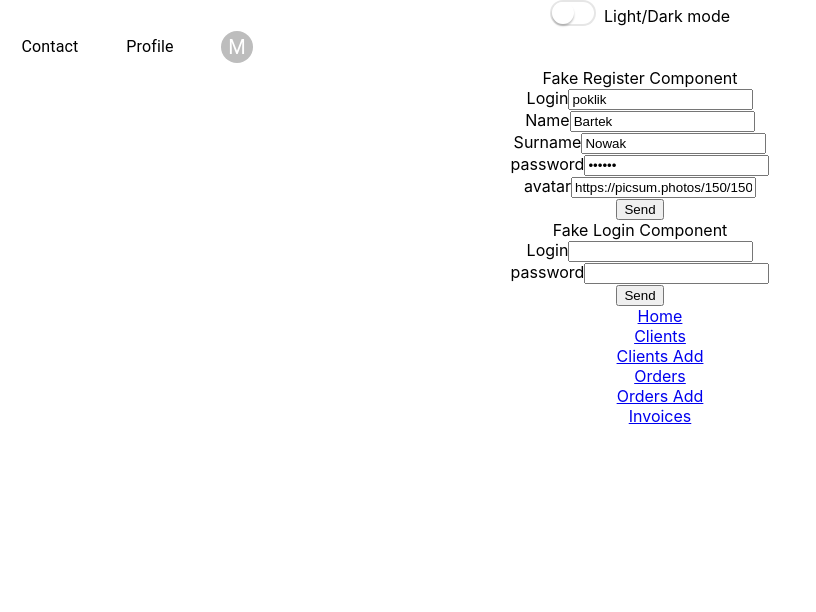
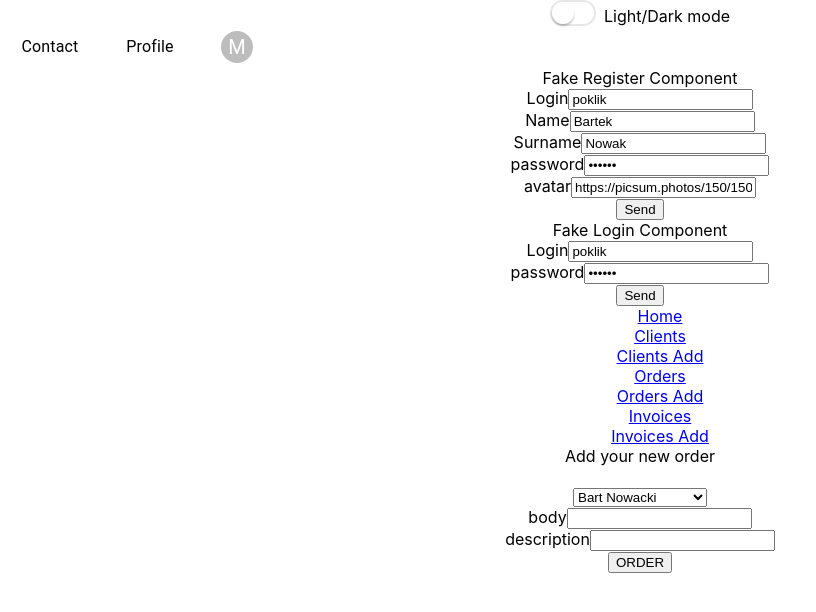
Before and after one commit to nowackibartosz/CRUD-app, a React (Create React App) app: page /invocies/add in a window 1280 px wide. Shown: the top 612 px of the page, without its empty margins (0-816 px from the left). Built offline with nearby package versions, Linux system fonts and the light colour scheme; data requests are answered from the project's data file.

Commit message:
invociesAdd

```diff
--- a/db.json
+++ b/db.json
@@ -65,51 +65,8 @@
       "imageURL": "imageimage",
       "number": "8888",
       "id": 6
-    },
-    {
-      "name": "test",
-      "surname": "test",
-      "street": "tetett",
-      "code": "45-988",
-      "city": "test",
-      "region": "test",
-      "imageURL": "testetss",
-      "number": "23444",
-      "id": 7
-    },
-    {
-      "name": "test",
-      "surname": "test",
-      "street": "tetett",
-      "code": "45-988",
-      "city": "test",
-      "region": "test",
-      "imageURL": "testetss",
-      "number": "23444",
-      "id": 8
-    },
-    {
-      "name": "test",
-      "surname": "test",
-      "street": "tetett",
-      "code": "45-988",
-      "city": "test",
-      "region": "test",
-      "imageURL": "testetss",
-      "number": "23444",
-      "id": 9
-    },
-    {
-      "name": "test",
-      "surname": "test",
-      "street": "tetett",
-      "code": "45-988",
-      "city": "test",
-      "region": "test",
-      "imageURL": "testetss",
-      "number": "23444",
-      "id": 10
     }
+
   ],
   "orders": [
     {
--- a/src/App.js
+++ b/src/App.js
@@ -9,6 +9,7 @@ import ClientsIdEdit from "./components/Zad1/ClientsIdEdit";
 import Orders from "./components/Zad1/Orders/Orders";
 import OrdersAdd from "./components/Zad1/OrdersAdd";
 import OrdersId from "./components/Zad1/OrdersId";
+import InvociesAdd from "./components/Invocies/InvociesAdd"
 // import Invoice from "./components/Zad1/Invoice";
 
 import "./App.css";
@@ -101,7 +102,8 @@ function App() {
                       <Invoice />
                     </ProtectedWrapper>
                   }
-                ></Route>
+                  ></Route>
+                  <Route exact path="/invocies/add" element={<InvociesAdd />}></Route>
               </Routes>
             </BrowserRouter>
             </QueryClientProvider>
--- a/src/components/FakeLoginComponent/FakeLoginComponent.jsx
+++ b/src/components/FakeLoginComponent/FakeLoginComponent.jsx
@@ -8,8 +8,8 @@ const FakeLoginComponent = () => {
   const { showNotification } = useAlertContext();
   const formik = useFormik({
     initialValues: {
-      login: "",
-      password: "",
+      login: "poklik",
+      password: "123123",
     },
 
     ///PMAIETAJ O CYKLU ZYCIA KOMPONENTU/////
--- /dev/null
+++ b/src/components/Invocies/InvociesAdd.jsx
@@ -0,0 +1,90 @@
+import React from "react";
+import { useQuery } from "@tanstack/react-query";
+import { useFormik } from "formik";
+// import { yupSchema } from "../Validation/Val";
+import { addOrder } from "../Serwis/orderService";
+import { getAllClients } from "../Serwis/clientService";
+
+const OrdersAdd = () => {
+  const formik = useFormik({
+    initialValues: {
+      tele: "",
+      body: "",
+      description: "",
+    },
+    onSubmit: (values) => {
+      addOrder(values);
+    },
+    // validationSchema: yupSchema, //wpięcie schematu walidacji
+  });
+
+  const { data, isLoading } = useQuery(["clients"], getAllClients);
+
+  if (isLoading) {
+    return <p>Loading...</p>;
+  }
+
+  return (
+    <div>
+      <div>Add your new order</div>
+      <br />
+      <div className="addOrders">
+        <form onSubmit={formik.handleSubmit}>
+          <select
+            name="tele"
+            value={formik.values.tele}
+            onChange={formik.handleChange}
+            onBlur={formik.handleBlur}
+          >
+            {data.map((el) => (
+              <option value={el.number}>
+                {" "}
+                {el.name} {el.surname}
+              </option>
+            ))}
+          </select>
+          <div>
+            <label htmlFor="body">body</label>
+            <input
+              type="text"
+              id="body"
+              name="body"
+              onChange={formik.handleChange}
+              onBlur={formik.handleBlur}
+              value={formik.values.body}
+            />
+          </div>
+          <div>
+            <label htmlFor="description">description</label>
+            <input
+              type="text"
+              id="description"
+              name="description"
+              onChange={formik.handleChange}
+              onBlur={formik.handleBlur}
+              value={formik.values.description}
+            />
+          </div>
+          <button type="submit">ORDER</button>
+        </form>
+
+        {formik.touched.tele && formik.errors.tele ? (
+          <p style={{ color: "red" }}>{formik.errors.tele}</p>
+        ) : null}
+
+        {/* <form action="/action_page.php">
+        <select id="client">
+          {.map((el) => (
+            <option value={el.numbe}>
+              {" "}
+              {el.name} {el.surname}
+            </option>
+          ))}
+        </select>
+      </form> */}
+      </div>
+    </div>
+  );
+};
+
+export default OrdersAdd;
--- a/src/components/Nav/Navigation.jsx
+++ b/src/components/Nav/Navigation.jsx
@@ -34,6 +34,9 @@ const Navigation = () => {
           <li>
             <Link to="/invoices">Invoices</Link>
           </li>
+          <li>
+            <Link to="/invoices/add">Invoices Add</Link>
+          </li>
         </ul>
       </nav>
     </header>
```
